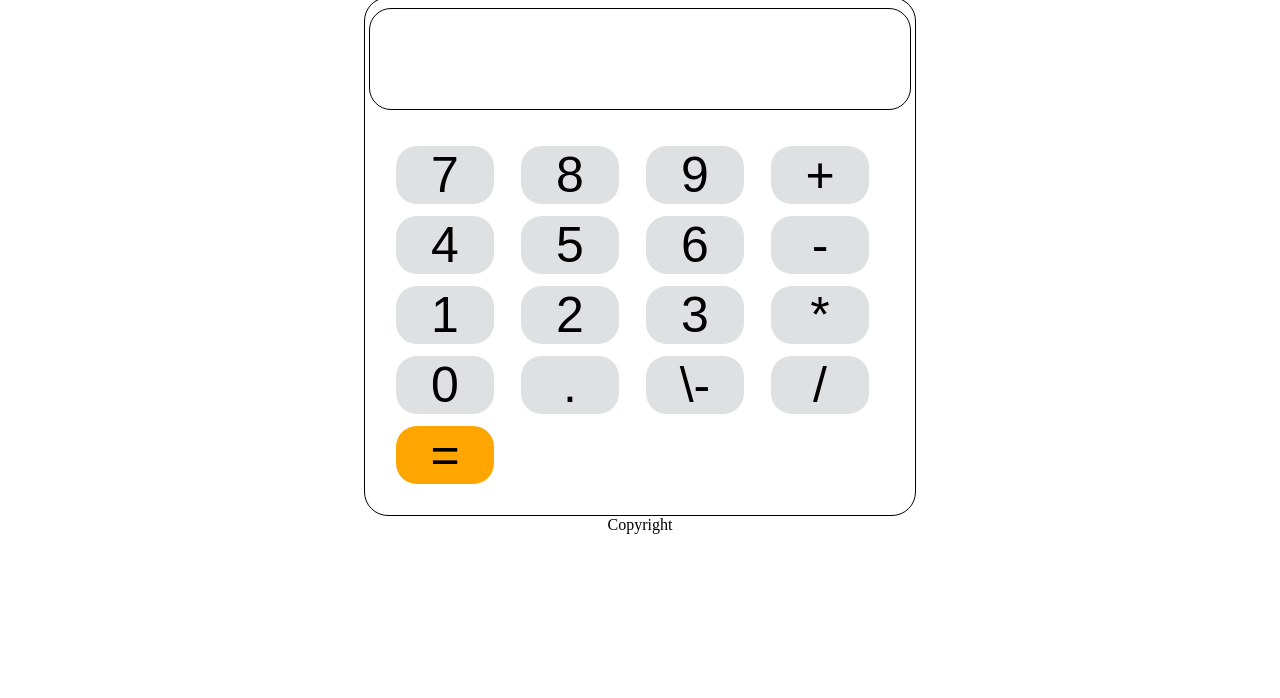
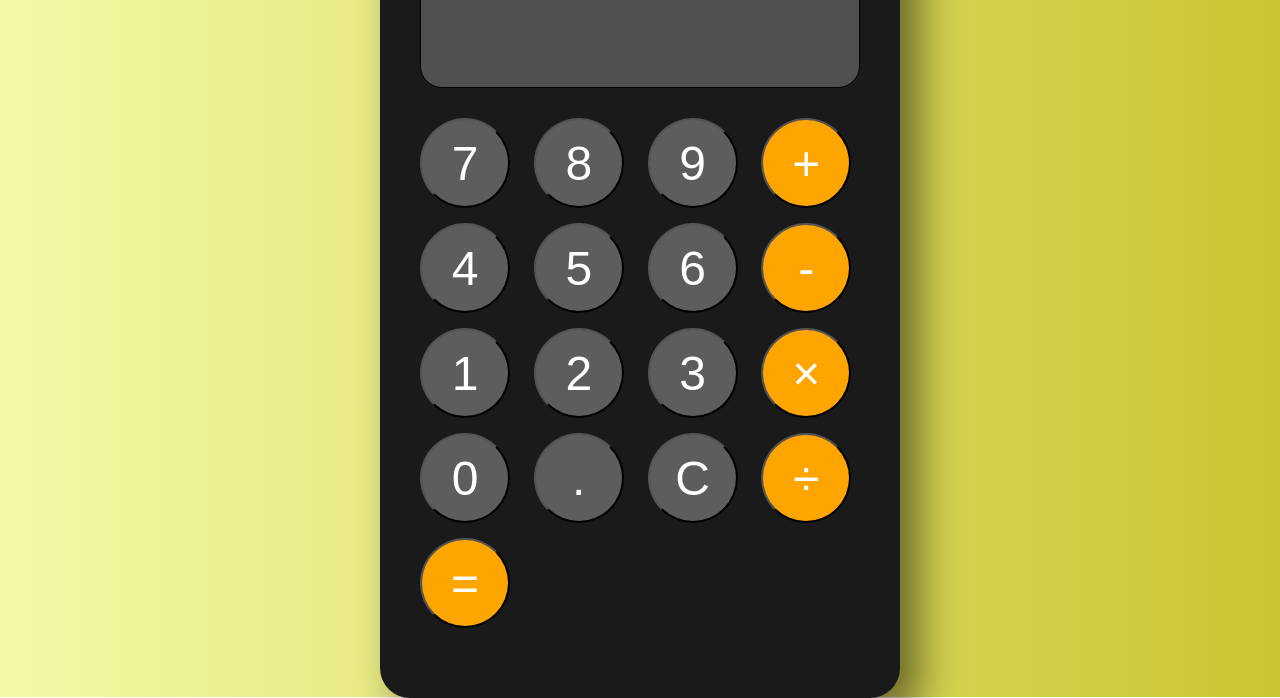
Before and after one commit to SanDieg0/calculator, a plain HTML site: page index.html in a window 1280 px wide. Shown: the part 103-801 px from the top of the page. Drawn offline with Linux system fonts and the light colour scheme.

Commit message:
Modify html structure and style

```diff
--- a/index.html
+++ b/index.html
@@ -8,38 +8,32 @@
     <link rel="stylesheet" href="styles.css">
 </head>
 <body>
-    <header>
-        <h1>Calculator</h1>
-    </header>
     <main>
         <div class="calculatorContainer">
             <div class="screenContainer">
                 <div class="screen"></div>
             </div>
             <div class="buttonsContainer">
-                <button class="button number seven">7</button>
-                <button class="number eight">8</button>
-                <button class="number nine">9</button>
-                <button class="operator add">+</button>
-                <button class="number four">4</button>
-                <button class="number five">5</button>
-                <button class="number six">6</button>
-                <button class="operator substract">-</button>
-                <button class="number one">1</button>
-                <button class="number two">2</button>
-                <button class="number three">3</button>
-                <button class="operator multiply">*</button>
-                <button class="number zero">0</button>
-                <button class="number dot">.</button>
-                <button class="delete">\-</button>
-                <button class="operator divide">/</button>
-                <button class="equal" id="equal">=</button>
+                <button class="btn btn-num">7</button>
+                <button class="btn btn-num">8</button>
+                <button class="btn btn-num">9</button>
+                <button class="btn btn-opr">+</button>
+                <button class="btn btn-num">4</button>
+                <button class="btn btn-num">5</button>
+                <button class="btn btn-num">6</button>
+                <button class="btn btn-opr">-</button>
+                <button class="btn btn-num">1</button>
+                <button class="btn btn-num">2</button>
+                <button class="btn btn-num">3</button>
+                <button class="btn btn-opr">&#215</button>
+                <button class="btn btn-num">0</button>
+                <button class="btn btn-num">.</button>
+                <button class="btn btn-del">C</button>
+                <button class="btn btn-opr">&divide</button>
+                <button class="btn btn-equal">=</button>
             </div>
         </div>
     </main>
-    <footer>
-        <p>Copyright</p>
-    </footer>
     <script src="main.js"></script>
 </body>
 </html>
--- a/styles.css
+++ b/styles.css
@@ -1,62 +1,71 @@
-*{
+* {
     margin: 0;
     padding: 0;
 }
+
 html{
     box-sizing: border-box;
-    width: 100%;
-    height: 100%;
-}
-header{
-    height: 100px;
-    text-align: center;
-    margin: 0 auto;
-}
-header h1{
-    margin: auto auto;
-}
-main{
-    height: 100% - 120px;
-}
-footer{
-    height: 20px;
-    text-align: center;
-    margin: 0 auto;
 }
 
+main{
+    height: 100vh;
+    display: flex;
+    justify-content: center;
+    align-items: center;
+    background: #CAC531;
+    background: -webkit-linear-gradient(to right, #F3F9A7, #CAC531);
+    background: linear-gradient(to right, #F3F9A7, #CAC531);
+}
 
 main .calculatorContainer{
-    max-width: 550px;
-    height: 100%;
-    border: 1px solid black;
-    border-radius: 24px;
+    min-width: 500px;
+    height: auto;
+    background-color: #1a1a1a;
+    border-radius: 30px;
+    padding: 40px 10px;
     display: flex;
     flex-direction: column;
     margin: 0 auto;
+    box-shadow: 20px 20px 40px rgba(0, 0, 0, 0.5);
 }
 main .screenContainer{
     display: flex;
     justify-content: center;
     align-items: center;
+    padding: 0 30px;
+    margin: 0;
 }
 main .screenContainer .screen{
-    width: 540px;
-    height: 100px;
+    width: 100%;
+    height: 150px;
     border: 1px solid black;
+    background-color: #505050;
     border-radius: 22px;
-    margin: 10px auto 5px;
+    margin: 0 auto;
 }
 
 main .buttonsContainer{
     padding: 30px;
-    border-radius: 24px;
     display: grid;
     grid-template-columns: 1fr 1fr 1fr 1fr;
-    gap: 10px 10px;
+    gap: 15px 15px;
     align-items: center;
     justify-content: center;
 }
-/*main .buttonsContainer button{
+
+.btn {
+    width: 90px;
+    height: 90px;
+    border-radius: 50%;
+    font-size: 3rem;
+    text-align: center;
+    color: #FFFFFF;
+}
+
+.btn.btn-num, .btn-del {
+    background-color: #5d5d5d;
+}
+/* button:not(:hover){
     max-width: 100px;
     max-height: 100px;
     background-color: #dfe0e2;
@@ -64,27 +73,6 @@ main .buttonsContainer{
     border-radius: 22px;
     font-size: 50px;
     text-align: center;
-    border: 1px solid white;
-}*/
-#equal:not(:hover){
-    background-color: orange;
-}
-.buttonsContainer #equal:hover{
-    background-color: orange;
-    border: 1px solid orange;
-}
-main .buttonsContainer button .operator{
-    background-color: #b0b1b3;
-}
-button:not(:hover){
-    max-width: 100px;
-    max-height: 100px;
-    background-color: #dfe0e2;
-    color: black;
-    border-radius: 22px;
-    font-size: 50px;
-    text-align: center;
-    border: 1px solid white;
 }
 button:hover{
     max-width: 100px;
@@ -95,4 +83,8 @@ button:hover{
     text-align: center;
     background-color: #b0b1b3;
     border: 1px solid black;
+} */
+
+.btn.btn-opr, .btn-equal {
+    background-color: orange;
 }
```
